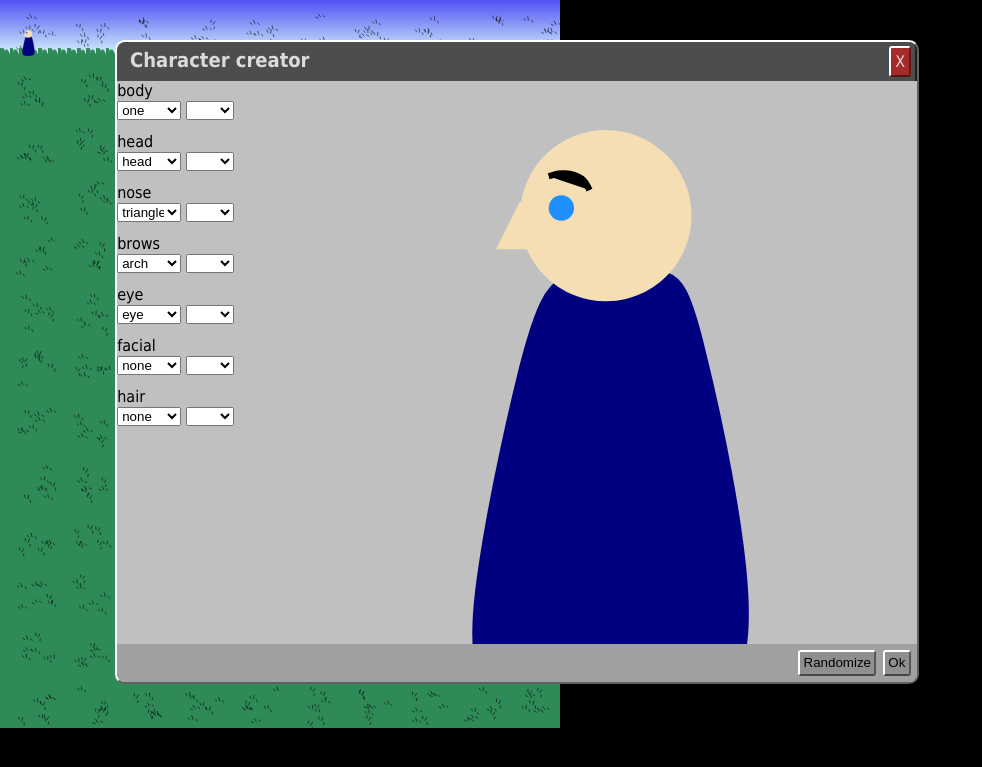
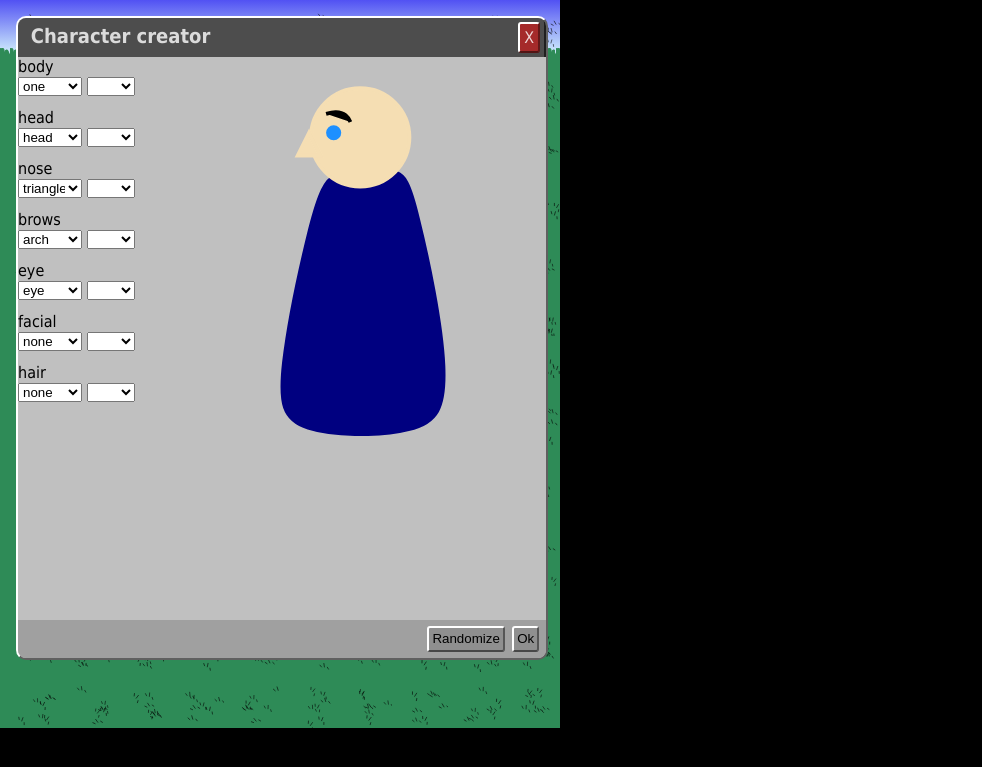
Before and after one commit to wolispace/spud-life, a PHP site: page / in a window 1280 px wide. Shown: the top 767 px of the page, without its empty margins (0-982 px from the left). Run offline with PHP 8.4, Linux system fonts and the light colour scheme; lists and menus that the app fills with data are empty.

Commit message:
dialog size

```diff
--- a/js/main.js
+++ b/js/main.js
@@ -311,8 +311,8 @@ function showDialog(title, content, footer) {
   let element = document.querySelector(`.dialog`);
 
   svg.hidePlayerSprite();
-  element.style["top"] = "5vh";
-  element.style["left"] = "9vw";
+  element.style["top"] = "1rem";
+  element.style["left"] = "1rem";
   element = document.querySelector(`.dialog .header .title`);
   element.innerHTML = title;
   element = document.querySelector(`.dialog .content`);
--- a/layout.css
+++ b/layout.css
@@ -114,10 +114,10 @@ h2 {
   position: absolute;
   top: -1000px;
   left: -1000px;
-  width: 80vw;
+  width: 90%;
+  max-width: 33rem;
   height: 80vh;
   overflow: hidden;
-  max-width: 50em;
   max-height: 50em;
   background-color: silver;
   border-radius: 10px;
```
